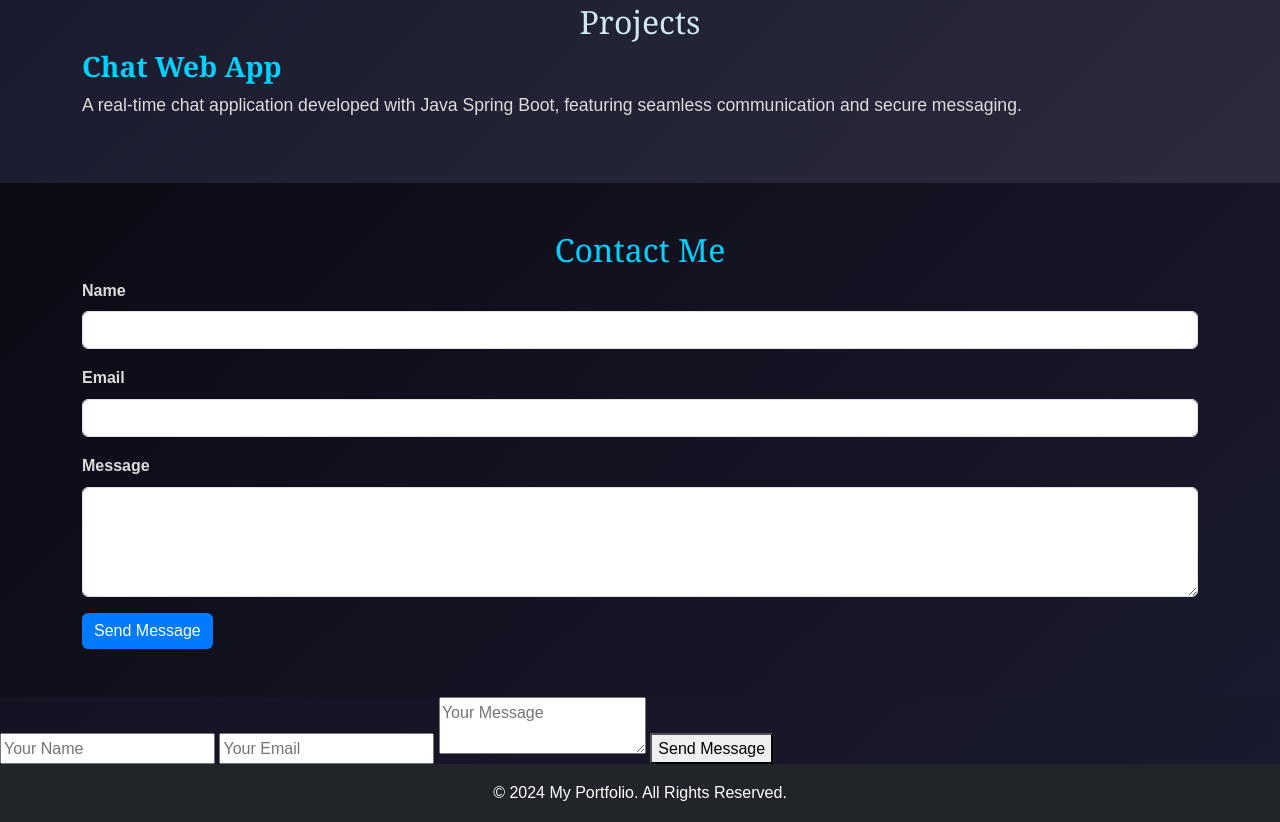
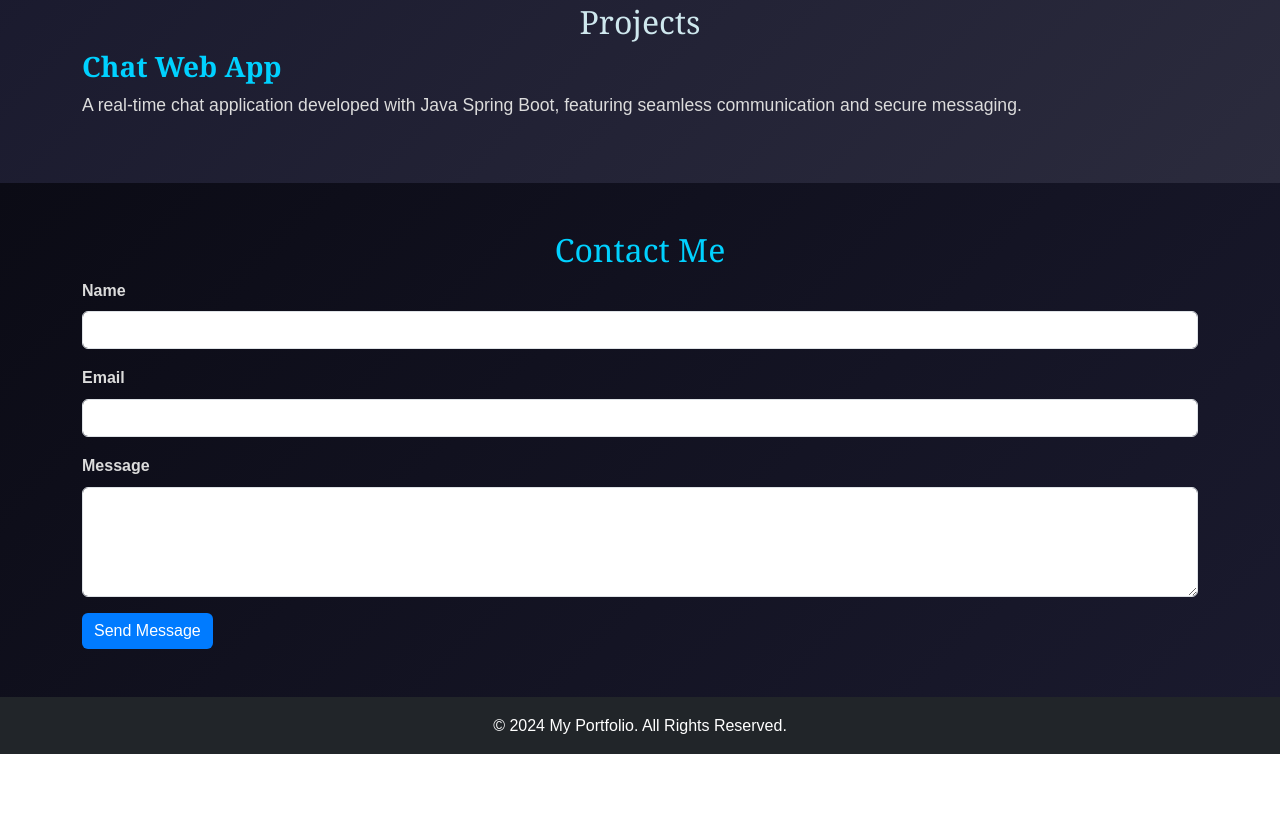
Before and after one commit to rishirm17/rishirm17.github.io, a plain HTML site: page index.html in a window 1280 px wide. Shown: the part 886-1708 px from the top of the page. After the commit the page ends 1640 px from the top, so only its background shows below. Drawn offline with nearby package versions, Linux system fonts and the light colour scheme; files that its build step writes are made by us from their sources.

Commit message:
Update index.html

```diff
--- a/index.html
+++ b/index.html
@@ -219,12 +219,7 @@
         </div>
     </section>
 
-    <form action="/api/contact" method="post">
-        <input type="text" name="name" placeholder="Your Name" required>
-        <input type="email" name="email" placeholder="Your Email" required>
-        <textarea name="message" placeholder="Your Message" required></textarea>
-        <button type="submit">Send Message</button>
-    </form>
+
 
 
     <!-- Footer -->
```
